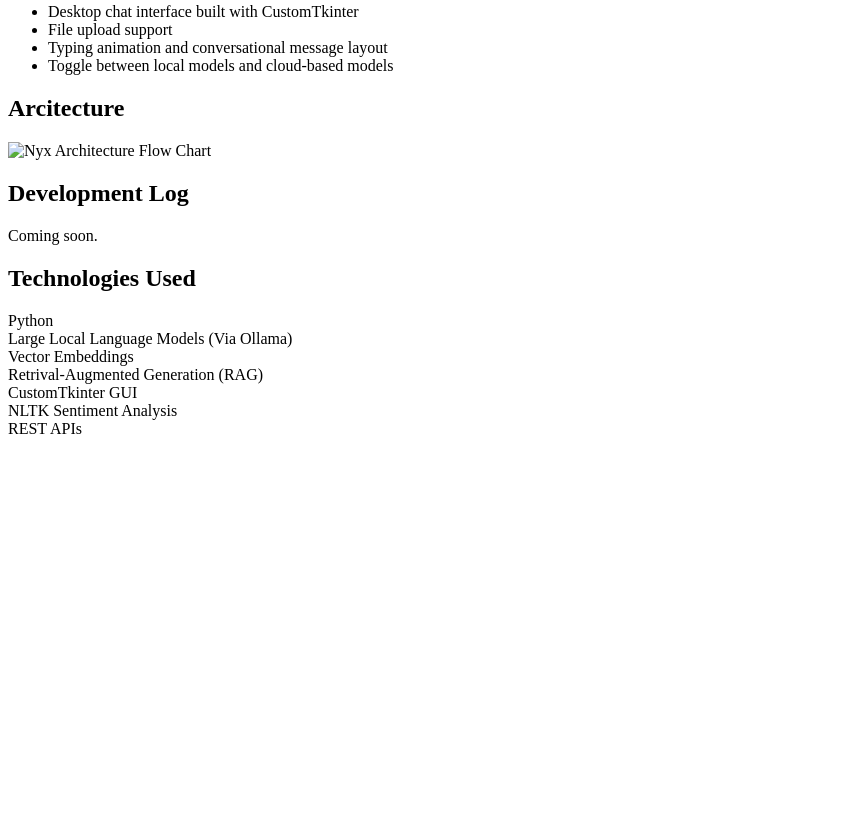
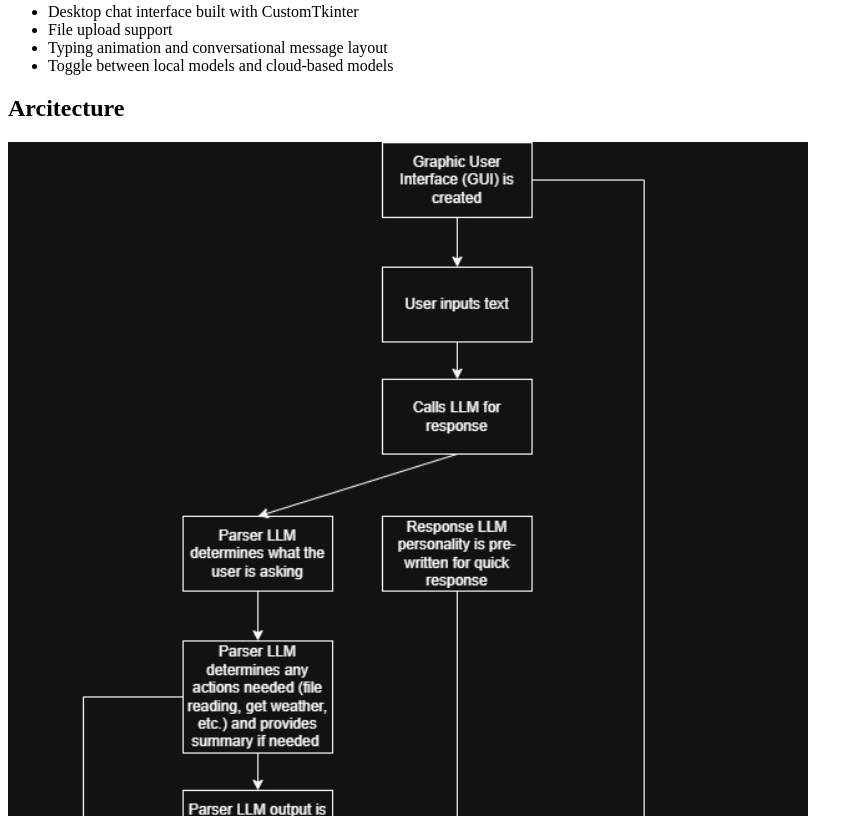
Before and after one commit to Videniye/Character-Driven-AI-Assistant-Demo, a plain HTML site: page index.html in a window 1280 px wide. Shown: the part 884-1700 px from the top of the page, without its empty margins (0-863 px from the left). Before the commit the page ends 1338 px from the top, so only its background shows below. Drawn offline with Linux system fonts and the light colour scheme.

Commit message:
doc: update index.html image

```diff
--- a/index.html
+++ b/index.html
@@ -57,7 +57,7 @@ Nyx is currently being developed as a Computer Science capstone project and will
   </ul>
 
   <h2>Arcitecture</h2>
-  <img src="Architecture_upd.jpg" alt="Nyx Architecture Flow Chart" width="800">
+  <img src="Arcitecture_upd.jpg" alt="Nyx Architecture Flow Chart" width="800">
 
   <h2>Development Log</h2>
   <p>Coming soon.</p>
```
